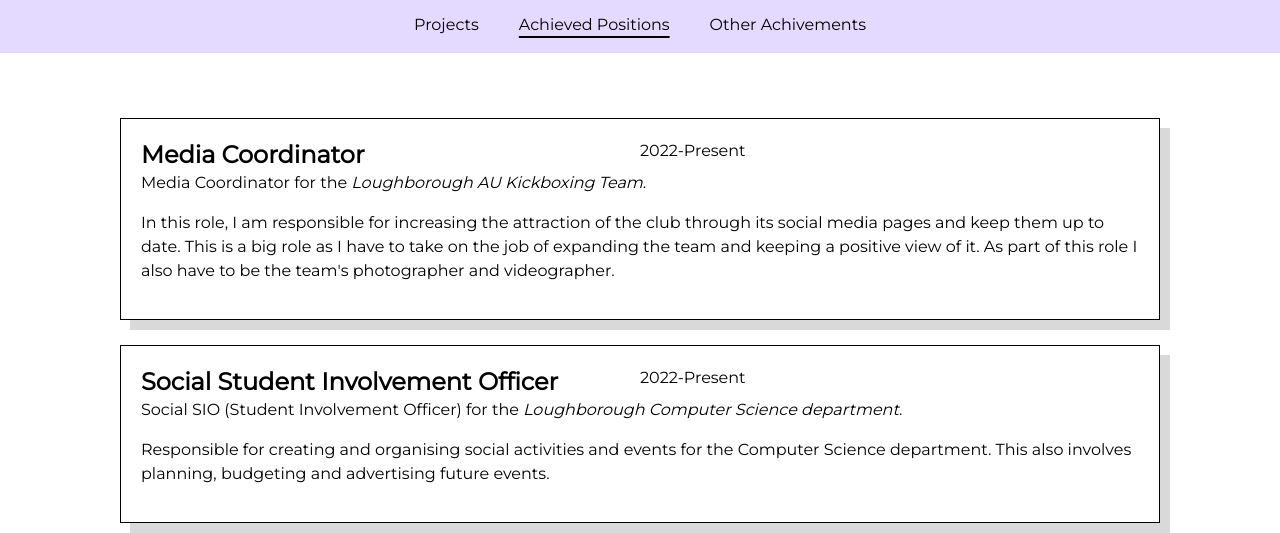
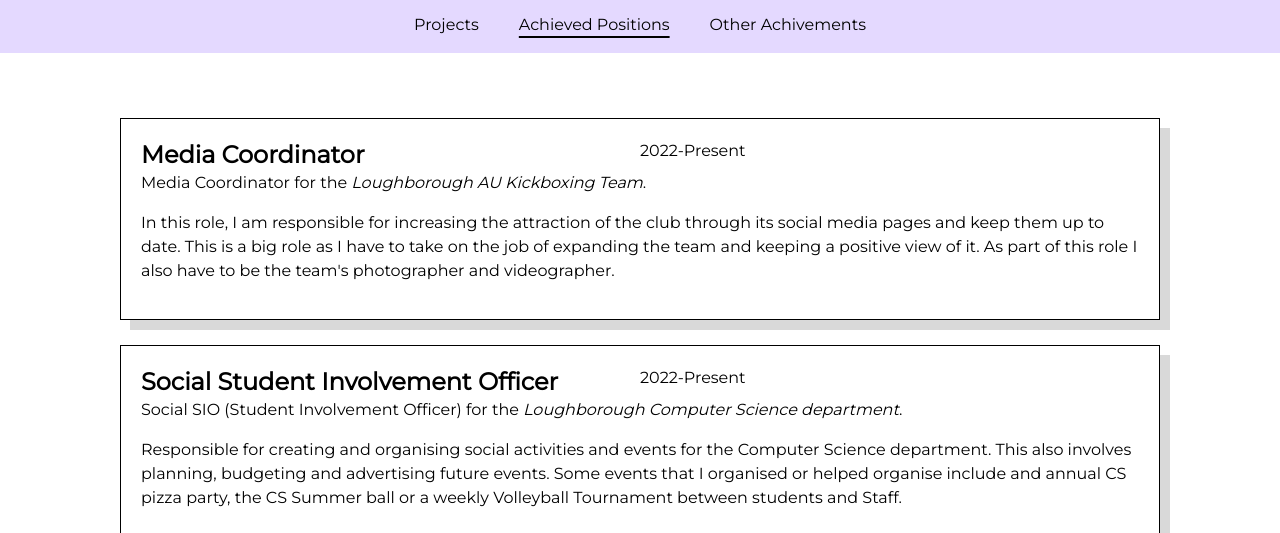
Before and after one commit to marioportillohernaiz/marioportillohernaiz.github.io, a plain HTML site: page achievement.html in a window 1280 px wide. Both pictures are taken after a click on the button "Achieved Positions". Shown: the part 267-800 px from the top of the page. Drawn offline with nearby package versions, Linux system fonts and the light colour scheme.

Commit message:
Update achievement.html

```diff
--- a/achievement.html
+++ b/achievement.html
@@ -176,7 +176,8 @@
 		</div>
 		<p>Social SIO (Student Involvement Officer) for the <i>Loughborough Computer Science department</i>.</p>
 		<p class="py-4">Responsible for creating and organising social activities and events for the Computer Science department. This
-		also involves planning, budgeting and advertising future events.</p>
+		also involves planning, budgeting and advertising future events. Some events that I organised or helped organise include and annual
+		CS pizza party, the CS Summer ball or a weekly Volleyball Tournament between students and Staff.</p>
 	</div>
 	<div class="divOutline education">
 		<div class="flex">
```
